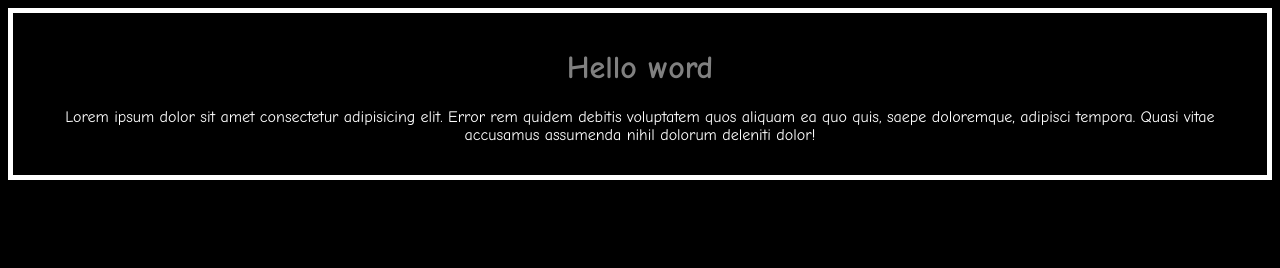
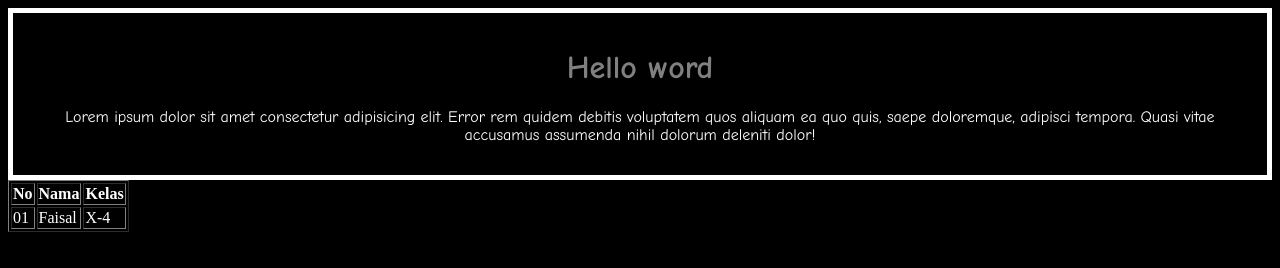
Before and after one commit to faisal5643/latihan-git, a plain HTML site: page index.html in a window 1280 px wide. Drawn offline with Linux system fonts and the light colour scheme.

Commit message:
penambahan fitur table

```diff
--- a/index.html
+++ b/index.html
@@ -16,6 +16,19 @@
             quo
             quis, saepe doloremque, adipisci tempora. Quasi vitae accusamus assumenda nihil dolorum deleniti dolor!</p>
     </div>
+
+    <table border="1">
+        <tr>
+            <th>No</th>
+            <th>Nama</th>
+            <th>Kelas</th>
+        </tr>
+        <tr>
+            <td>01</td>
+            <td>Faisal</td>
+            <td>X-4</td>
+        </tr>
+    </table>
 </body>
 
 </html>
```
